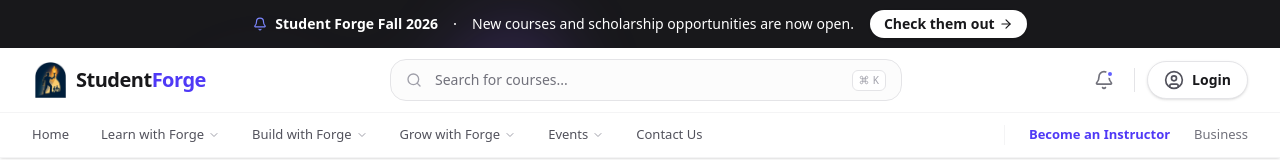
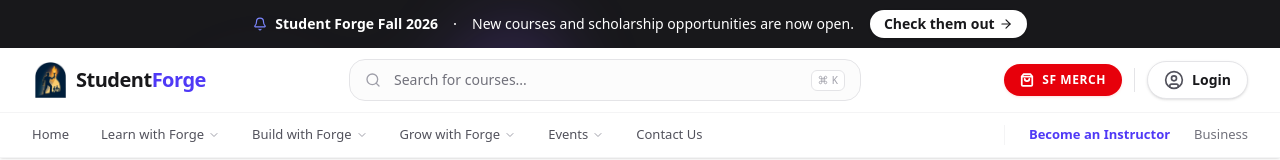
Before and after one commit to FDT-Server/StudentForge, a Next.js app: page / in a window 1280 px wide. Shown: the top 160 px of the page. Built offline with nearby package versions, Linux system fonts and the light colour scheme.

Commit message:
Navbar: replaced notification bell with SF MERCH red button

```diff
--- a/src/components/Navbar.tsx
+++ b/src/components/Navbar.tsx
@@ -135,9 +135,11 @@ export default function Navbar() {
                         <Search size={20} />
                     </button>
 
-                    <button className="relative rounded-full p-2 text-zinc-500 hover:bg-zinc-100 hover:text-zinc-900 transition-colors">
-                        <Bell size={20} />
-                        <span className="absolute right-2 top-2 h-2 w-2 rounded-full bg-indigo-500 border-2 border-white" />
+                    <button className="hidden sm:flex items-center gap-2 rounded-full bg-red-600 px-4 py-2 text-xs font-bold text-white transition-all hover:bg-red-700 active:scale-95 shadow-sm shadow-red-100">
+                        <svg className="h-3.5 w-3.5" viewBox="0 0 24 24" fill="none" stroke="currentColor" strokeWidth="3" strokeLinecap="round" strokeLinejoin="round">
+                            <path d="M6 2 3 6v14a2 2 0 0 0 2 2h14a2 2 0 0 0 2-2V6l-3-4Z" /><path d="M3 6h18" /><path d="M16 10a4 4 0 0 1-8 0" />
+                        </svg>
+                        <span className="tracking-wider">SF MERCH</span>
                     </button>
 
                     <div className="hidden h-6 w-px bg-zinc-200 sm:block" />
```
